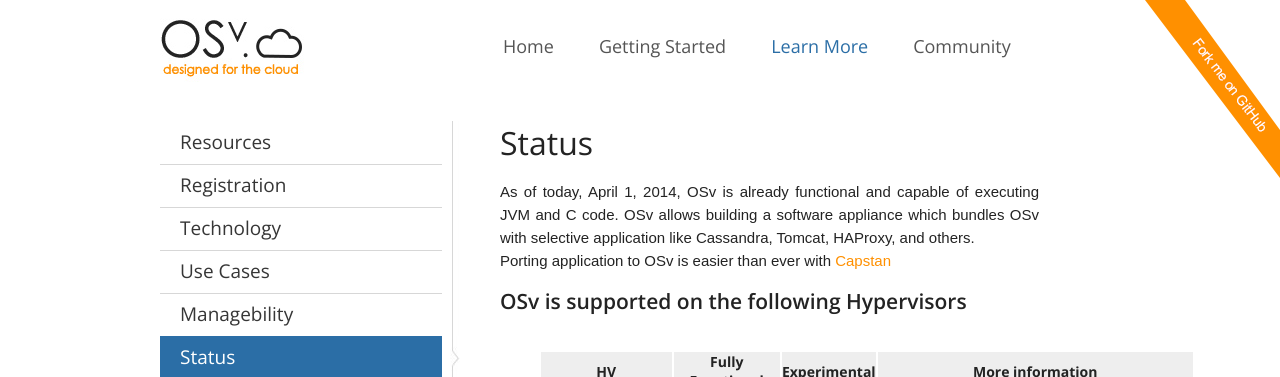
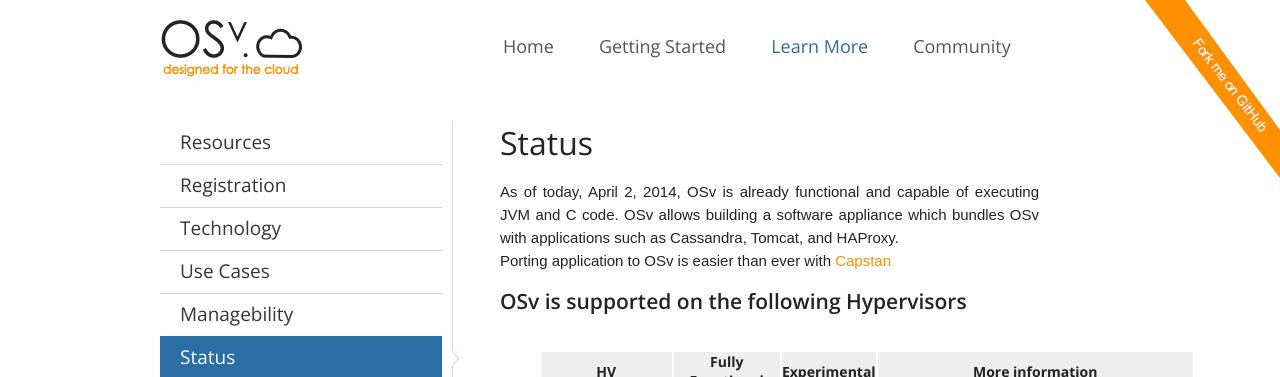
Before and after one commit to osv-io/osv-io.github.io, a Jekyll site: the page built from _posts/learn/0000-07-01-status.md, in a window 1280 px wide. Shown: the top 377 px of the page. Built offline with Jekyll 4.4.1, drawn with Linux system fonts in a browser that asks for light colours.

Commit message:
minor updates base on Don good advice

```diff
--- a/_posts/learn/0000-07-01-status.md
+++ b/_posts/learn/0000-07-01-status.md
@@ -6,9 +6,8 @@ show_heading: yes
 nav: learn
 ---
 
-As of today, April 1, 2014, OSv is already functional and capable of executing JVM and C code.
-OSv allows building a software appliance which bundles OSv with
-selective application like Cassandra, Tomcat,  HAProxy, and others.
+As of today, April 2, 2014, OSv is already functional and capable of executing JVM and C code.
+OSv allows building a software appliance which bundles OSv with applications such as Cassandra, Tomcat, and HAProxy.
 
 Porting application to OSv is easier than ever with [Capstan](https://github.com/cloudius-systems/capstan)
 
```
